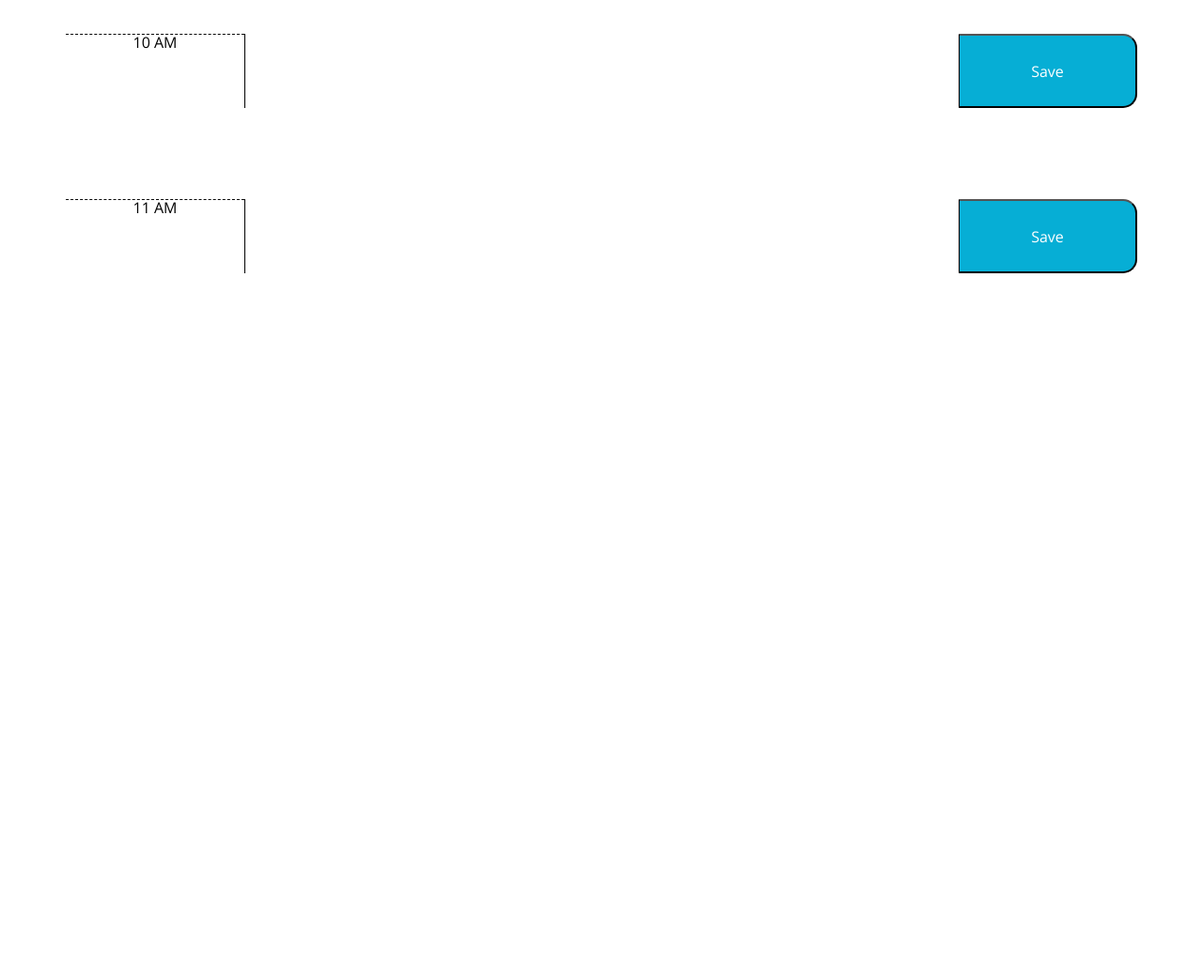
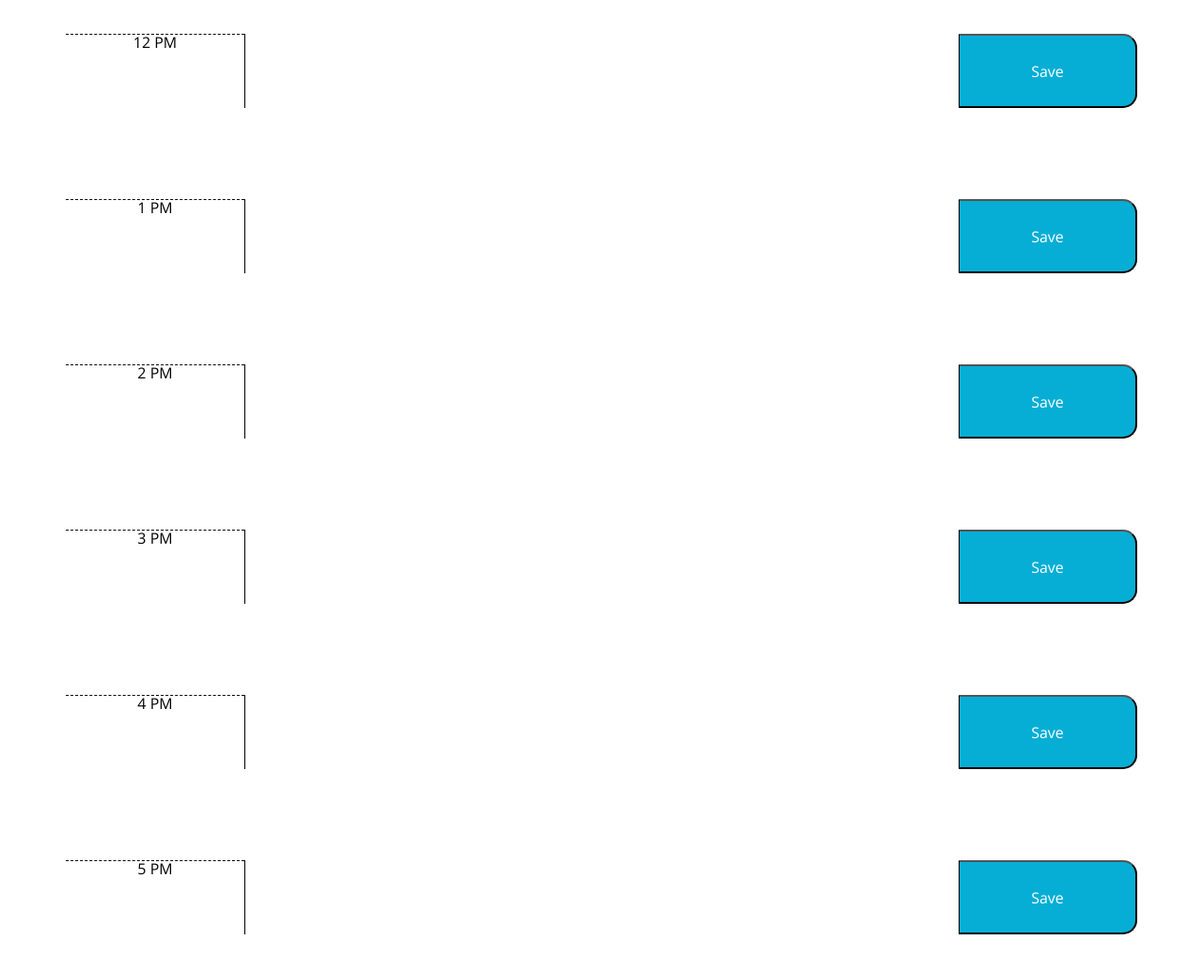
Before and after one commit to kait-kat/Busy-Body, a plain HTML site: page root/index.html in a window 1280 px wide. Shown: the part 858-1892 px from the top of the page at 94% size. Before the commit the page ends 1232 px from the top, so only its background shows below. Drawn offline with nearby package versions, Linux system fonts and the light colour scheme.

Commit message:
added the remaining timeblocks

```diff
--- a/root/index.html
+++ b/root/index.html
@@ -31,20 +31,6 @@
     <div class="container">
         <div class="row">
             <div class="col-md-12">
-                <div class="time-block">
-                    <div class="row">
-                        <div class="col-md-2 hour">7 AM</div>
-                        <textarea class="col-md-8 desciption"></textarea>
-                        <button class="col-md-2 saveBtn">Save</button>
-                        </div>
-                    </div>
-                    <div class="time-block">
-                        <div class="row">
-                            <div class="col-md-2 hour">8 AM</div>
-                            <textarea class="col-md-8 description"></textarea>
-                            <button class="col-md-2 saveBtn">Save</button>
-                        </div>
-                    </div>
                     <div class="time-block">
                         <div class="row">
                             <div class="col-md-2 hour">9 AM</div>
@@ -66,7 +52,48 @@
                             <button class="col-md-2 saveBtn">Save</button>
                         </div>
                     </div>
-
+                    <div class="time-block">
+                        <div class="row">
+                            <div class="col-md-2 hour">12 PM</div>
+                            <textarea class="col-md-8 desciption"></textarea>
+                            <button class="col-md-2 saveBtn">Save</button>
+                        </div>
+                    </div>
+                    <div class="time-block">
+                        <div class="row">
+                            <div class="col-md-2 hour">1 PM</div>
+                            <textarea class="col-md-8 desciption"></textarea>
+                            <button class="col-md-2 saveBtn">Save</button>
+                        </div>
+                    </div>
+                    <div class="time-block">
+                        <div class="row">
+                            <div class="col-md-2 hour">2 PM</div>
+                            <textarea class="col-md-8 desciption"></textarea>
+                            <button class="col-md-2 saveBtn">Save</button>
+                        </div>
+                    </div>
+                    <div class="time-block">
+                        <div class="row">
+                            <div class="col-md-2 hour">3 PM</div>
+                            <textarea class="col-md-8 desciption"></textarea>
+                            <button class="col-md-2 saveBtn">Save</button>
+                        </div>
+                    </div>
+                    <div class="time-block">
+                        <div class="row">
+                            <div class="col-md-2 hour">4 PM</div>
+                            <textarea class="col-md-8 desciption"></textarea>
+                            <button class="col-md-2 saveBtn">Save</button>
+                        </div>
+                    </div>
+                    <div class="time-block">
+                        <div class="row">
+                            <div class="col-md-2 hour">5 PM</div>
+                            <textarea class="col-md-8 desciption"></textarea>
+                            <button class="col-md-2 saveBtn">Save</button>
+                        </div>
+                    </div>
                     </div>
                 </div>
             </div>
```
